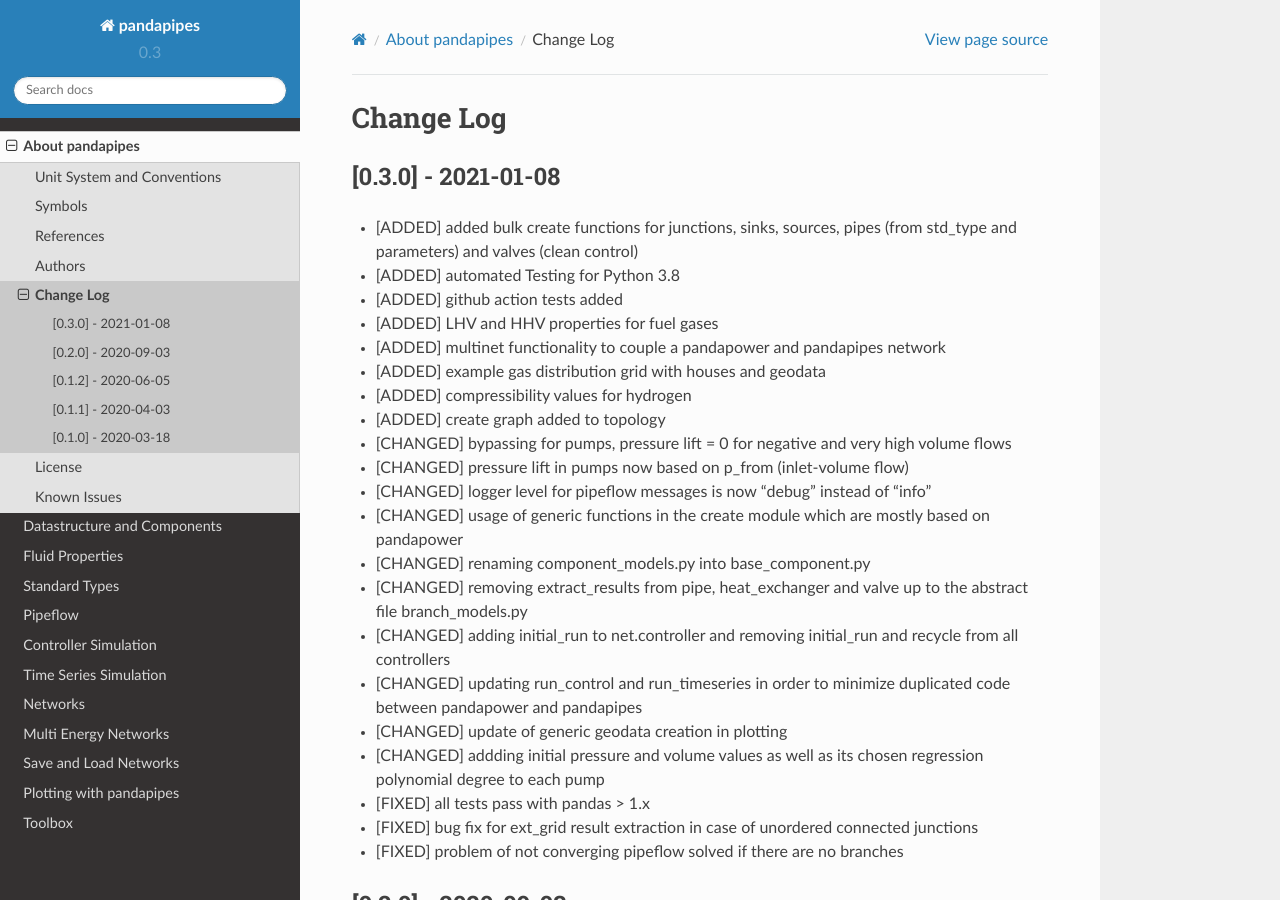
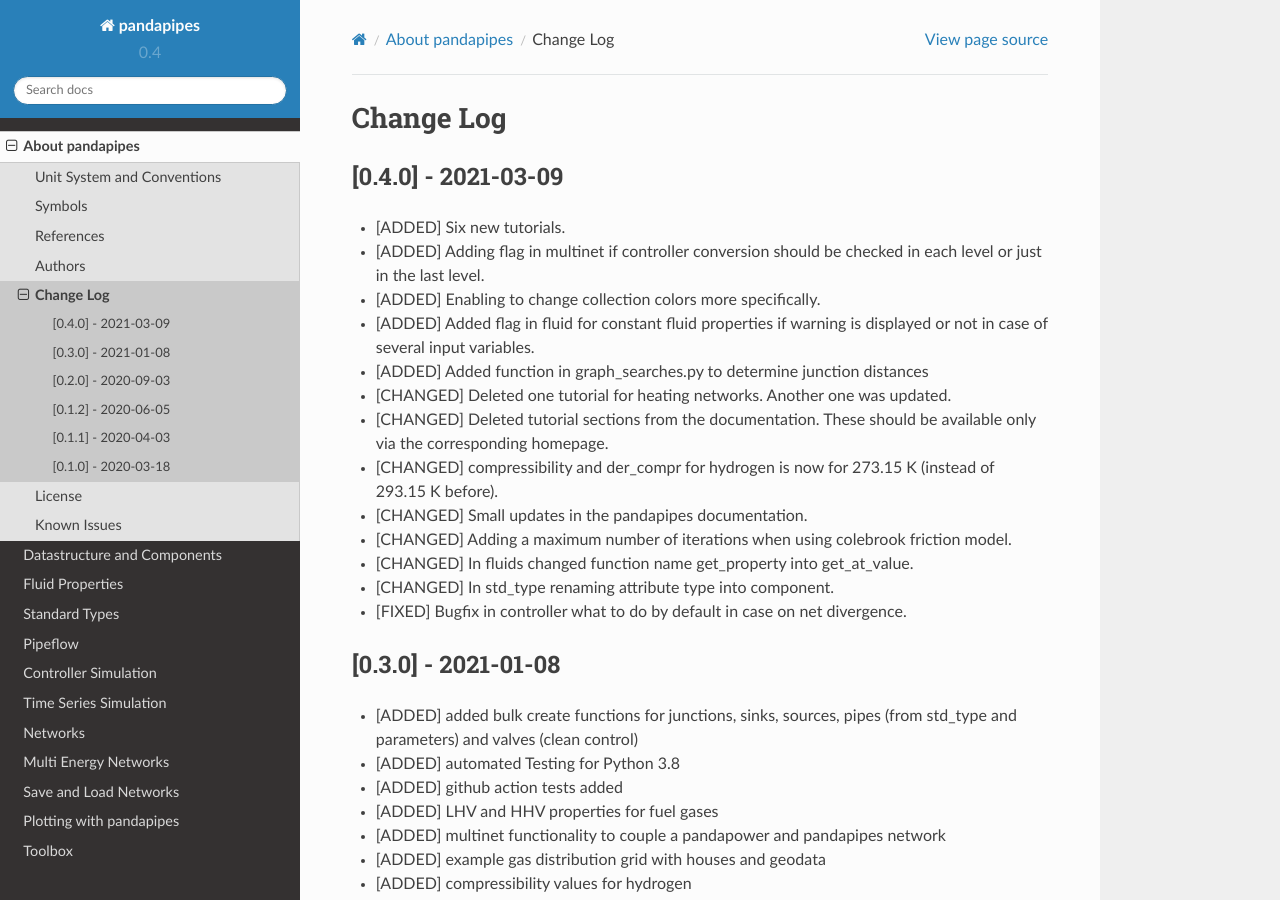
Before and after one commit to e2nIEE/pandapipes, a Sphinx documentation site: the page built from doc/source/about/changelog.rst, in a window 1280 px wide and 900 px high. Built offline with Sphinx 7.4.7 and the Read the Docs theme 2.0.0, drawn with Linux system fonts in a browser that asks for light colours.

Commit message:
Updating version tag and changelog

```diff
--- a/CHANGELOG.rst
+++ b/CHANGELOG.rst
@@ -1,5 +1,21 @@
 Change Log
 =============
+
+[0.4.0] - 2021-03-09
+-------------------------------
+- [ADDED] Six new tutorials.
+- [ADDED] Adding flag in multinet if controller conversion should be checked in each level or just in the last level.
+- [ADDED] Enabling to change collection colors more specifically.
+- [ADDED] Added flag in fluid for constant fluid properties if warning is displayed or not in case of several input variables.
+- [ADDED] Added function in graph_searches.py to determine junction distances
+- [CHANGED] Deleted one tutorial for heating networks. Another one was updated.
+- [CHANGED] Deleted tutorial sections from the documentation. These should be available only via the corresponding homepage.
+- [CHANGED] compressibility and der_compr for hydrogen is now for 273.15 K (instead of 293.15 K before).
+- [CHANGED] Small updates in the pandapipes documentation.
+- [CHANGED] Adding a maximum number of iterations when using colebrook friction model.
+- [CHANGED] In fluids changed function name get_property into get_at_value.
+- [CHANGED] In std_type renaming attribute type into component.
+- [FIXED] Bugfix in controller what to do by default in case on net divergence.
 
 [0.3.0] - 2021-01-08
 -------------------------------
--- a/doc/source/conf.py
+++ b/doc/source/conf.py
@@ -47,9 +47,9 @@
 # built documents.
 #
 # The short X.Y version.
-version = "0.3"
+version = "0.4"
 # The full version, including alpha/beta/rc tags.
-release = "0.3.0"
+release = "0.4.0"
 
 # The language for content autogenerated by Sphinx. Refer to documentation
 # for a list of supported languages.
--- a/pandapipes/__init__.py
+++ b/pandapipes/__init__.py
@@ -2,7 +2,7 @@
 # and Energy System Technology (IEE), Kassel, and University of Kassel. All rights reserved.
 # Use of this source code is governed by a BSD-style license that can be found in the LICENSE file.
 
-__version__ = '0.3.0'
+__version__ = '0.4.0'
 
 import pandas as pd
 import os
--- a/setup.py
+++ b/setup.py
@@ -33,7 +33,7 @@
 
 setup(
     name='pandapipes',
-    version='0.3.0',
+    version='0.4.0',
     author='Dennis Cronbach, Daniel Lohmeier, Simon Ruben Drauz, Jolando Marius Kisse',
     author_email='dennis.cronbach@iee.fraunhofer.de, daniel.lohmeier@iee.fraunhofer.de, '
                  'simon.ruben.drauz@iee.fraunhofer.de, jolando.kisse@uni-kassel.de',
@@ -42,7 +42,7 @@
 	long_description_content_type='text/x-rst',
     url='http://www.pandapipes.org',
     license='BSD',
-    install_requires=["pandapower>=2.5.0", "matplotlib"],
+    install_requires=["pandapower>=2.6.0", "matplotlib"],
     extras_require={"docs": ["numpydoc", "sphinx", "sphinx_rtd_theme", "sphinxcontrib.bibtex"],
                     "plotting": ["plotly", "python-igraph"],
                     "test": ["pytest", "pytest-xdist"]},
```
